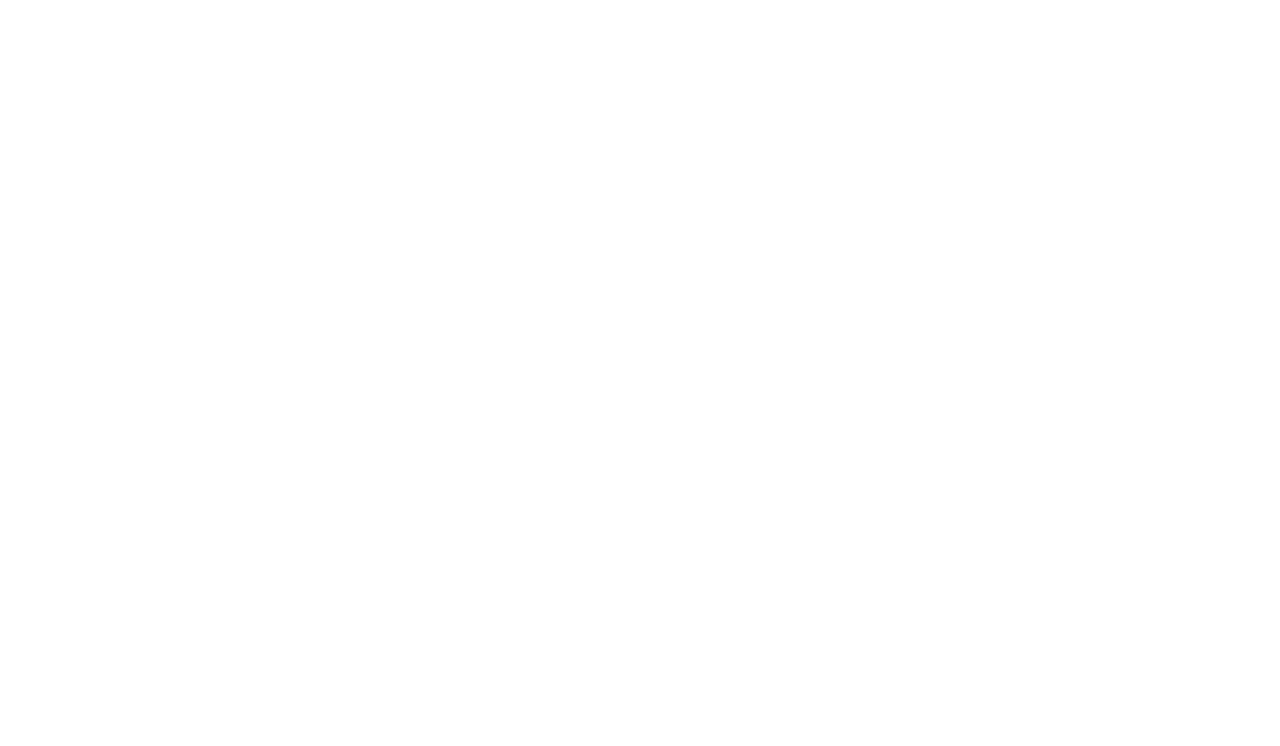
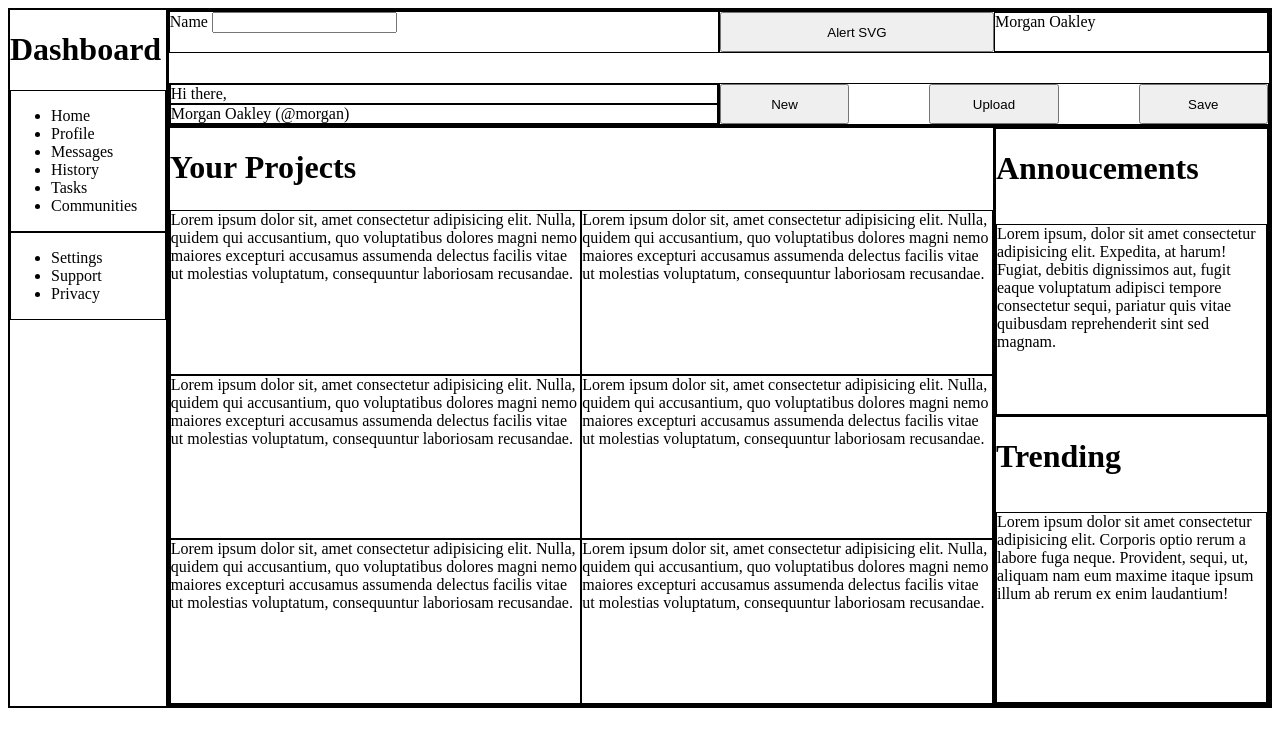
Before and after one commit to nilesong/odin-admindashboard, a plain HTML site: page index.html in a window 1280 px wide. Drawn offline with Linux system fonts and the light colour scheme.

Commit message:
Modify HTML & CSS for basic content & grid layout

```diff
--- a/index.html
+++ b/index.html
@@ -10,7 +10,99 @@
 </head>
 
 <body>
+    <div class="main">
+        <div class="dashboard">
+            <!-- add SVG here -->
+            <h1>Dashboard</h1>
+            <div class="dashboardOne">
+                <ul>
+                    <!-- To add svg on each listing -->
+                    <li>Home</li>
+                    <li>Profile</li>
+                    <li>Messages</li>
+                    <li>History</li>
+                    <li>Tasks</li>
+                    <li>Communities</li>
+                </ul>
+            </div>
+            <div class="dashboardTwo">
+                <ul>
+                    <!-- To add svg on each listing -->
+                    <li>Settings</li>
+                    <li>Support</li>
+                    <li>Privacy</li>
+                </ul>
+            </div>
+        </div>
+        <div class="content">
+            <div class="topContent">
+                <form>
+                    <div>
+                        <!-- To add "search" svg -->
+                        <label for="name">Name</label>
+                        <input type="text" id="name" name="name" required>
+                    </div>
+                    <div class="userProfile">
+                        <button type="button">Alert SVG</button>
+                        <div>
+                            <!-- To add user DP SVG -->
+                            Morgan Oakley
+                        </div>
+                    </div>
+                    <div class="userGreeting">
+                        <!-- TO add user DP SVG -->
+                        <div>Hi there,</div>
+                        <div>Morgan Oakley (@morgan)</div>
+                    </div>
+                    <div class="socialButtons">
+                        <button type="button">New</button>
+                        <button type="button">Upload</button>
+                        <button type="button">Save</button>
+                    </div>
+                </form>
+            </div>
+            <div class="bottomContent">
+                <div class="leftBottom">
+                    <h1>Your Projects</h1>
+                    <div>Lorem ipsum dolor sit, amet consectetur adipisicing elit. Nulla, quidem qui accusantium, quo
+                        voluptatibus dolores magni nemo maiores excepturi accusamus assumenda delectus facilis vitae ut
+                        molestias voluptatum, consequuntur laboriosam recusandae.</div>
+                    <div>Lorem ipsum dolor sit, amet consectetur adipisicing elit. Nulla, quidem qui accusantium, quo
+                        voluptatibus dolores magni nemo maiores excepturi accusamus assumenda delectus facilis vitae ut
+                        molestias voluptatum, consequuntur laboriosam recusandae.</div>
+                    <div>Lorem ipsum dolor sit, amet consectetur adipisicing elit. Nulla, quidem qui accusantium, quo
+                        voluptatibus dolores magni nemo maiores excepturi accusamus assumenda delectus facilis vitae ut
+                        molestias voluptatum, consequuntur laboriosam recusandae.</div>
+                    <div>Lorem ipsum dolor sit, amet consectetur adipisicing elit. Nulla, quidem qui accusantium, quo
+                        voluptatibus dolores magni nemo maiores excepturi accusamus assumenda delectus facilis vitae ut
+                        molestias voluptatum, consequuntur laboriosam recusandae.</div>
+                    <div>Lorem ipsum dolor sit, amet consectetur adipisicing elit. Nulla, quidem qui accusantium, quo
+                        voluptatibus dolores magni nemo maiores excepturi accusamus assumenda delectus facilis vitae ut
+                        molestias voluptatum, consequuntur laboriosam recusandae.</div>
+                    <div>Lorem ipsum dolor sit, amet consectetur adipisicing elit. Nulla, quidem qui accusantium, quo
+                        voluptatibus dolores magni nemo maiores excepturi accusamus assumenda delectus facilis vitae ut
+                        molestias voluptatum, consequuntur laboriosam recusandae.</div>
+                </div>
+                <div class="rightBottom">
+                    <div class="announce">
+                        <h1>Annoucements</h1>
+                        <div>Lorem ipsum, dolor sit amet consectetur adipisicing elit. Expedita, at harum! Fugiat,
+                            debitis
+                            dignissimos aut, fugit eaque voluptatum adipisci tempore consectetur sequi, pariatur quis
+                            vitae
+                            quibusdam reprehenderit sint sed magnam.</div>
+                    </div>
+                    <div class="trending">
+                        <h1>Trending</h1>
+                        <div>Lorem ipsum dolor sit amet consectetur adipisicing elit. Corporis optio rerum a labore fuga
+                            neque. Provident, sequi, ut, aliquam nam eum maxime itaque ipsum illum ab rerum ex enim
+                            laudantium!</div>
+                    </div>
+                </div>
 
+            </div>
+        </div>
+    </div>
 </body>
 
 </html>
--- a/styles.css
+++ b/styles.css
@@ -0,0 +1,67 @@
+.main {
+    display: grid;
+    grid-template-columns: 1fr 7fr;
+}
+
+.content {
+    display: grid;
+    grid-template-rows: 1fr 5fr;
+}
+
+form {
+    display: grid;
+    grid-template-rows: 1fr 1fr;
+    grid-template-columns: 1fr 1fr;
+    row-gap: 30px;
+}
+
+.userProfile {
+    display: grid;
+    grid-template-columns: 1fr 1fr;
+}
+
+.userGreeting {
+    display: grid;
+    grid-template-rows: 1fr 1fr;
+}
+
+.socialButtons {
+    display: grid;
+    grid-template-columns: repeat(3, 1fr);
+    gap: 80px;
+}
+
+.bottomContent {
+    display: grid;
+    grid-template-columns: 3fr 1fr;
+}
+
+.leftBottom {
+    display: grid;
+    grid-template-rows: 1fr 2fr 2fr 2fr;
+    grid-template-columns: 1fr 1fr;
+}
+
+.leftBottom>h1 {
+    grid-column: 1/3;
+}
+
+.rightBottom {
+    display: grid;
+    grid-template-rows: 1fr 1fr;
+}
+
+.announce {
+    display: grid;
+    grid-template-rows: 1fr 2fr;
+}
+
+.trending {
+    display: grid;
+    grid-template-rows: 1fr 2fr;
+}
+
+
+div {
+    border: 1px solid black;
+}
```
